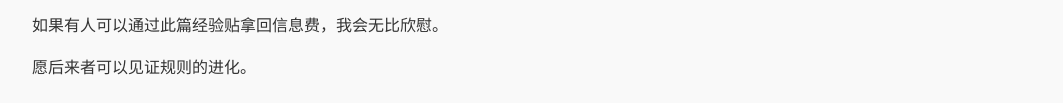
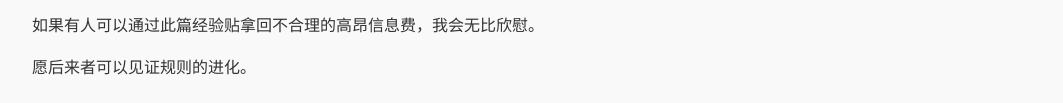
Before and after one commit to w06112/home_teacher, a plain HTML site: page index.html in a window 1280 px wide. Shown: the part 9214-9317 px from the top of the page, without its empty margins (108-1171 px from the left). Drawn offline with Linux system fonts and the light colour scheme.

Commit message:
Update index.html

```diff
--- a/index.html
+++ b/index.html
@@ -447,7 +447,7 @@
             <li>解除不合理枷锁：取消禁止教师议价、禁止推荐同行、压制议价权的“禁言令”。教师应有权根据自身价值和市场行情进行沟通。</li>
         </ul>
         <p>如果信息费没有如此高昂，也许不会有这篇小作文，也就没有中介被“作局”，没有学生愿意冒着被家长告密和血本无归的风险向家长提及信息费。当前畸形的规则，迫使学生在高压下沉默，甚至在极端剥削下不得不寻求与家长建立直接联系以保全劳动价值。这绝非健康生态，而是规则扭曲催生的无奈自保。</p>
-        <p>如果有人可以通过此篇经验贴拿回信息费，我会无比欣慰。</p>
+        <p>如果有人可以通过此篇经验贴拿回不合理的高昂信息费，我会无比欣慰。</p>
         <p>愿后来者可以见证规则的进化。</p>
         <div style="margin: 40px 0; padding: 20px; border-top: 1px solid #eee; overflow-x: auto;">
             <ul style="list-style: none; padding: 0; margin: 0; display: flex; gap: 20px; flex-wrap: nowrap;">
```
